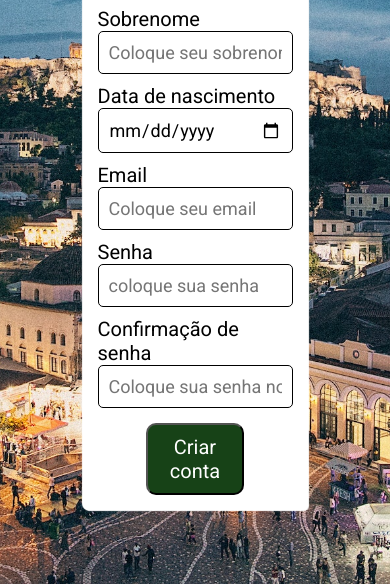
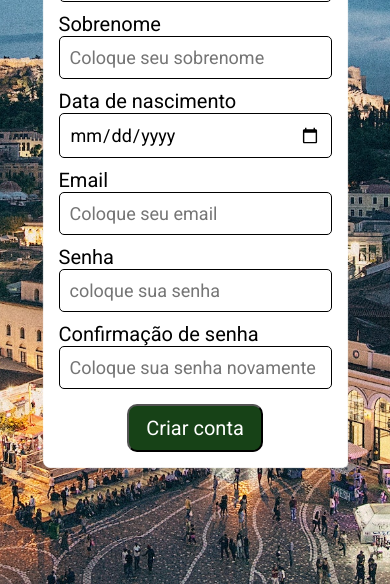
Before and after one commit to GabrielApolinario08/Login-CriacaoDeConta, a plain HTML site: page createAccout.html in a window 390 px wide. Shown: the part 260-844 px from the top of the page. Drawn offline with Linux system fonts and the light colour scheme.

Commit message:
Responsividade

```diff
--- a/createAccout.html
+++ b/createAccout.html
@@ -8,7 +8,7 @@
     <link rel="stylesheet" href="style.css">
 </head>
 <body>
-    <div class="container" style="padding: 10px 15px;">
+    <div class="container container-createAcount" style="padding: 10px 15px;">
         <header>
             <h1>Criando conta</h1>
         </header>
--- a/style.css
+++ b/style.css
@@ -112,6 +112,7 @@ footer {
     font-weight: bold;
 }
 
+
 @media screen and (max-width: 1280px){
     .container {
         width: 30%;
@@ -130,11 +131,19 @@ footer {
     .container {
         width: 35%;
     }
+
+    .container-createAcount {
+        width: 50%;
+    }
 }
 
 @media screen and (max-width:700px){
     .container {
         width: 40%;
+    }
+
+    .container-createAcount {
+        width: 60%;
     }
 }
 
@@ -156,4 +165,8 @@ footer {
         width: 60%;
         margin: 0 auto;
     }
+
+    .container-createAcount {
+        width: 70%;
+    }
 }
```
